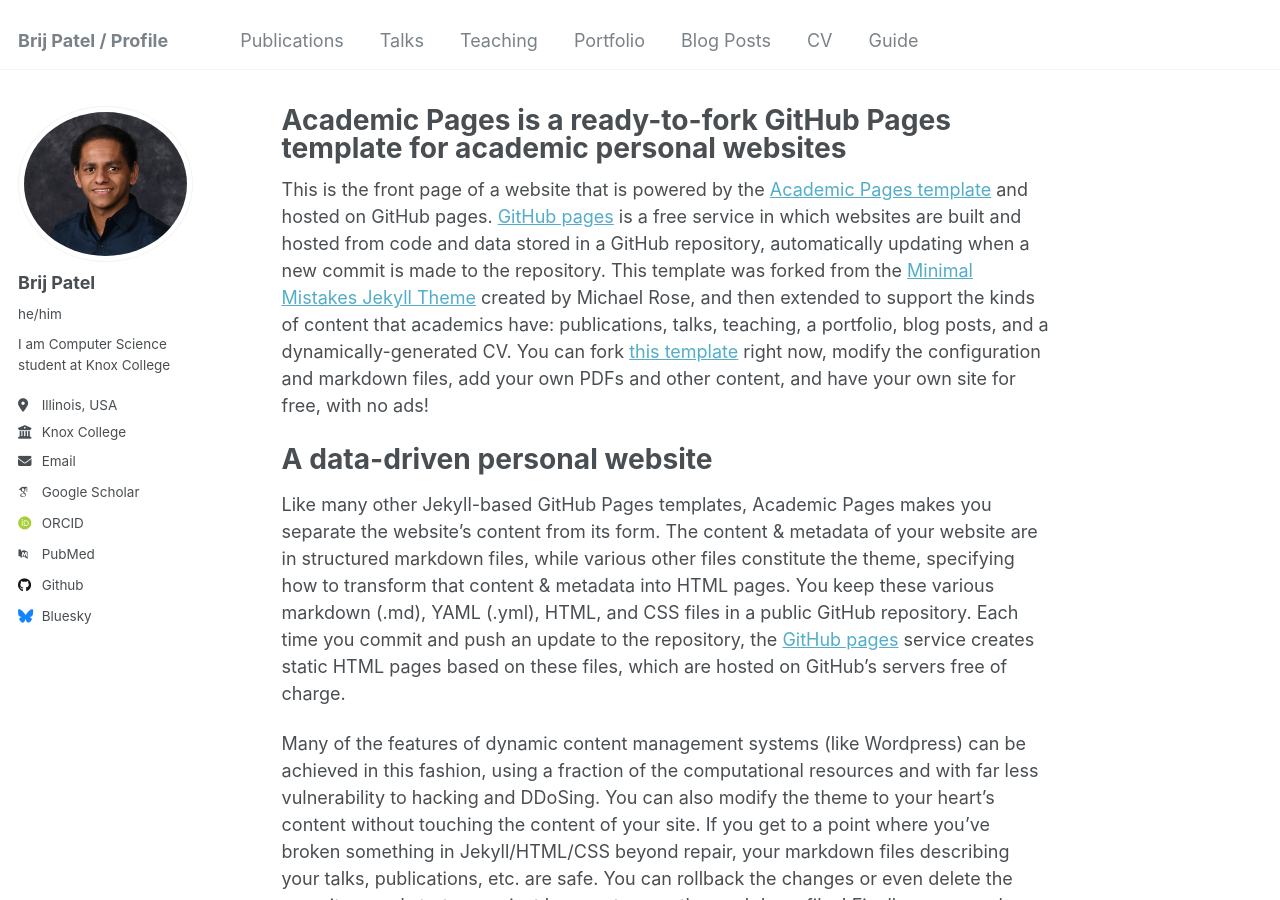
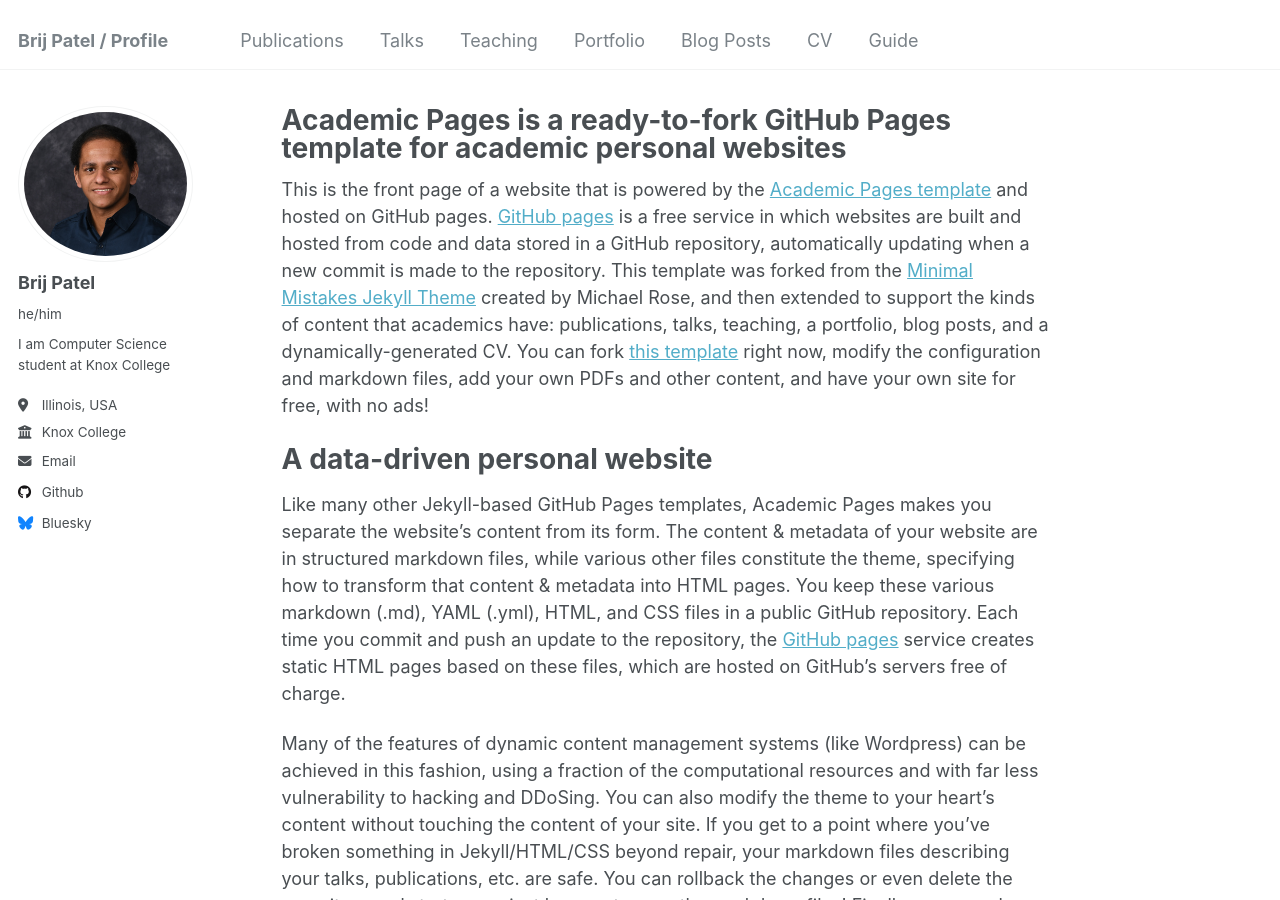
Before and after one commit to brij-patel-knox/brij-patel-knox.github.io, a Jekyll site: the page built from _pages/about.md, in a window 1280 px wide and 900 px high. Built offline with Jekyll 4.4.1, drawn with Linux system fonts in a browser that asks for light colours; some web fonts are replaced; part of the change alters nothing that is shown.

Commit message:
linktolinkedin

```diff
--- a/_config.yml
+++ b/_config.yml
@@ -32,13 +32,8 @@ author:
 
   # Academic websites
   arxiv            : # URL - Update with the correct link to your profile
-  googlescholar    : "https://scholar.google.com/citations?user=PS_CX0AAAAAJ"
-  impactstory      : # URL
-  orcid            : "http://orcid.org/yourorcidurl"
-  semantic         : # URL
-  pubmed           : "https://www.ncbi.nlm.nih.gov/pubmed/?term=john+snow"
-  researchgate     : # URL
-  scopus           : # URL
+  Linkedin         : "https://www.linkedin.com/in/brij-patel-a291052b4/"
+
 
   # Repositories and software development
   bitbucket        : # Username - Update with your username on the site
```
